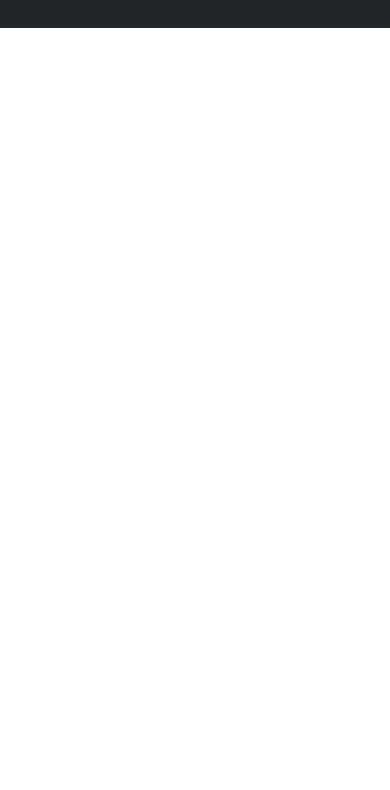
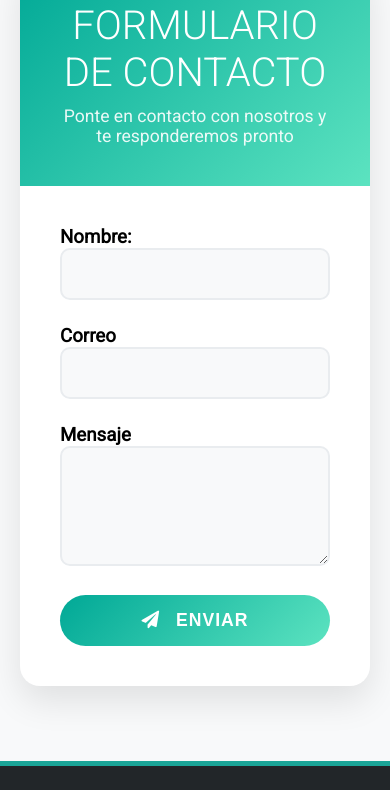
Before and after one commit to JGuauque/Proyect-de-Curso-Web, a plain HTML site: page Proyecto de curso Web/index.html in a window 390 px wide. Shown: the part 4261-5051 px from the top of the page. Before the commit the page ends 4289 px from the top, so only its background shows below. Drawn offline with Linux system fonts and the light colour scheme.

Commit message:
se agrega un formulario de contacto funcional

```diff
--- a/Proyecto de curso Web/Js/loading.js
+++ b/Proyecto de curso Web/Js/loading.js
@@ -9,3 +9,38 @@ document.addEventListener("DOMContentLoaded", () => {
     }
   });
 });
+document.addEventListener('DOMContentLoaded', function () {
+    const checkbox = document.getElementById('menu');
+    const links = document.querySelectorAll('.contenedor-nav a');
+
+    links.forEach(link => {
+        link.addEventListener('click', () => {
+            // Desactiva el checkbox para cerrar el menú
+            checkbox.checked = false;
+        });
+    });
+
+    // Animaciones
+    document.querySelectorAll(".animated").forEach(el => {
+        const animationClass = Array.from(el.classList).find(cls =>
+            cls.startsWith("fade-in") || cls === "zoom"
+        );
+        if (animationClass) {
+            el.classList.add(animationClass);
+        }
+    });
+
+    // Manejo del formulario de contacto
+
+        // Obtener los valores del formulario
+        const nombre = document.getElementById('nombre').value;
+        const email = document.getElementById('email').value;
+        const telefono = document.getElementById('telefono').value;
+        const mensaje = document.getElementById('mensaje').value;
+
+        // Simular envío (aquí podrías agregar la lógica real de envío)
+        alert('¡Gracias por tu mensaje, ' + nombre + '! Te contactaremos pronto.');
+
+        // Limpiar el formulario
+        contactForm.reset();
+    });
--- a/Proyecto de curso Web/css/styles.css
+++ b/Proyecto de curso Web/css/styles.css
@@ -11,6 +11,11 @@
     padding: 0;
     box-sizing: border-box;
     /* border: red solid 0.01px; */
+}
+
+ :root{
+--color-fuente:rgb(245, 247, 235);
+--tamano-titulos:3.5rem;
 }
 
 html {
@@ -501,14 +506,116 @@ section .image img {
     color: white;
 }
 
+/* contactanos */
+
+.contact-section {
+background-color: #f8f9fa;
+padding: 80px 20px;
+display: flex;
+justify-content: center;
+align-items: center;
+min-height: 100vh;
+}
+
+.contact-container {
+background: white;
+border-radius: 20px;
+box-shadow: 0 15px 35px rgba(0, 0, 0, 0.1);
+overflow: hidden;
+max-width: 800px;
+width: 100%;
+}
+
+.contact-header {
+background: linear-gradient(135deg, #00A896, #5CE3C0);
+padding: 40px;
+text-align: center;
+color: white;
+}
+
+.contact-header h2 {
+font-size: 2.5rem;
+margin-bottom: 10px;
+font-weight: 300;
+}
+
+.contact-header p {
+font-size: 1.1rem;
+opacity: 0.9;
+}
+
+.contact-form {
+padding: 40px;
+}
+
+.form-group {
+margin-bottom: 25px;
+}
+
+.form-group input,
+.form-group textarea {
+width: 100%;
+padding: 15px 20px;
+border: 2px solid #e9ecef;
+border-radius: 10px;
+font-size: 1rem;
+transition: all 0.3s ease;
+background-color: #f8f9fa;
+}
+
+.form-group input:focus,
+.form-group textarea:focus {
+outline: none;
+border-color: #00A896;
+background-color: white;
+box-shadow: 0 0 0 3px rgba(0, 168, 150, 0.1);
+}
+
+.form-group textarea {
+resize: vertical;
+min-height: 120px;
+}
+
+.submit-btn {
+background: linear-gradient(135deg, #00A896, #5CE3C0);
+color: white;
+padding: 15px 40px;
+border: none;
+border-radius: 50px;
+font-size: 1.1rem;
+font-weight: 600;
+cursor: pointer;
+transition: all 0.3s ease;
+width: 100%;
+text-transform: uppercase;
+letter-spacing: 1px;
+}
+
+.submit-btn:hover {
+transform: translateY(-2px);
+box-shadow: 0 10px 25px rgba(0, 168, 150, 0.3);
+}
+
+.submit-btn:active {
+  transform: translateY(0);
+}
+/* contactanos */
 .footer p {
     margin: 0;
     font-size: 14px;
     color: #cccccc;
 }
 
-header label, input{
+/* Ocultar solo el checkbox del menú hamburguesa */
+#menu {
     display: none;
+}
+
+/* Ocultar solo la parte del label del menú hamburguesa en escritorio */
+@media screen and (min-width: 780px) {
+  .hamburger {
+    display: none;
+  }
 }
 
 @media (min-width: 780px) and (max-width: 900px) {
--- a/Proyecto de curso Web/index.html
+++ b/Proyecto de curso Web/index.html
@@ -50,6 +50,7 @@
         <li class="round animated fade-in-left delay-4"><a href="#conocenos">Ventajas</a></li>
         <li class="round animated fade-in-left delay-5"><a href="#ubicacion">Descubre más</a></li>
         <li class="round animated fade-in-left delay-6"><a href="#valores">Conócenos</a></li>
+        <li class="round animated fade-in-left delay-7"><a href="#contacto">Contacto</a></li>
         <li class="login animated fade-in-left delay-7"><a href="Login.html">Iniciar Sesión</a></li>
       </ul>
     </nav>
@@ -143,6 +144,35 @@
         </ul>
  </section>
 
+ <section id="contacto" class="contact-section">
+    <div class="contact-container">
+        <div class="contact-header">
+            <h2>FORMULARIO DE CONTACTO</h2>
+            <p>Ponte en contacto con nosotros y te responderemos pronto</p>
+        </div>
+        <div class="contact-form">
+            <form id="contactForm" action="https://formspree.io/f/xvgaeyjl" method="POST">
+                <div class="form-group">
+                  <h3>Nombre:</h3>
+                    <input type="text" name="nombre" required>
+                </div>
+                <h3>Correo</h3>
+                <div class="form-group">
+                   <input type="email" name="email" required>
+                </div>
+                <h3>Mensaje</h3>
+                <div class="form-group">
+                    <textarea name="mensaje" required></textarea>
+                </div>
+                <button type="submit" class="submit-btn">
+                    <i class="fas fa-paper-plane" style="margin-right: 10px;"></i>
+                    Enviar
+                </button>
+            </form>
+        </div>
+    </div>
+</section>
+
  <footer class="footer">
     <div class="social-icons">
         <a href="https://www.instagram.com" target="_blank"><i class="fab fa-instagram"></i></a>
```
Also changed, not shown: Proyecto de curso Web/Js/JavaScript.js (deleted).
